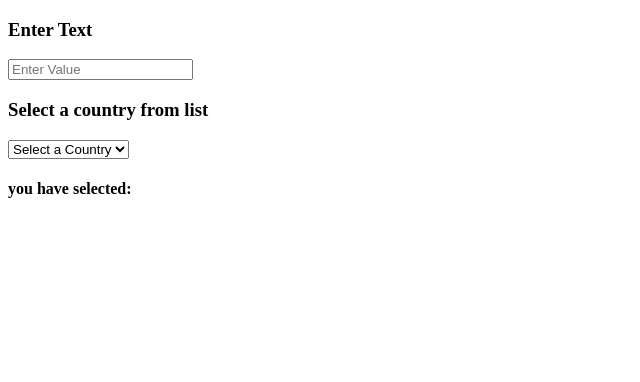
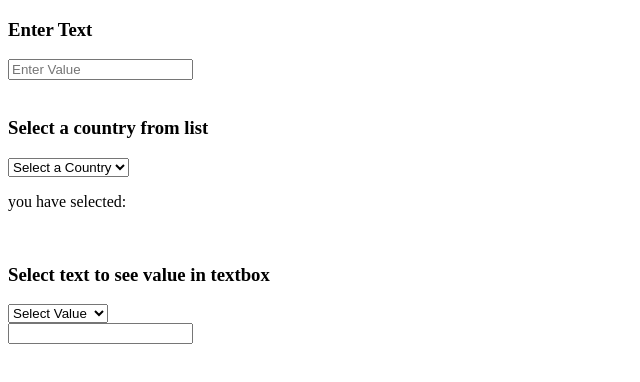
Before and after one commit to NarasimhaReddyY/react-training, a React app: page / in a window 1280 px wide. Shown: the top 382 px of the page, without its empty margins (0-640 px from the left). Built offline with nearby package versions, Linux system fonts and the light colour scheme.

Commit message:
Example#3 - Display selected value in text box * Created separate classes for select and text boxes instead of editing existing examples. * Using same view to display output. * TODO: Add router for each example

```diff
--- a/src/App.jsx
+++ b/src/App.jsx
@@ -1,14 +1,18 @@
 import React, {Component} from 'react';
 import Textbox from './Textbox.jsx';
 import Selectbox from './Selectbox.jsx'
+import Form from './Form.jsx'
 
 class App extends Component {
   render() {
     return (
       <div>
       	<Textbox />
+        <br/>
       	<Selectbox />
-  	  </div>
+        <br/>
+        <Form />
+      </div>
     );
   }
 }
--- /dev/null
+++ b/src/Form.jsx
@@ -0,0 +1,30 @@
+import React, {Component} from 'react';
+import SelectboxOne from './SelectboxOne.jsx';
+import TextboxOne from './TextboxOne.jsx'
+
+class Form extends Component {
+  constructor(props) {
+  	super(props);
+  	this.state = {
+  		value: ''
+  	}
+
+  	this.handleChange = this.handleChange.bind(this);
+  }
+
+  handleChange (event) {
+  	this.setState({value: event.target.value})
+  }
+
+  render() {
+  	return (
+  	  <div>
+  	  	<h3>Select text to see value in textbox</h3>
+	    <SelectboxOne value={this.state.value} onValueChange={this.handleChange}/>
+  	    <TextboxOne value={this.state.value}/>
+	  </div>
+	)
+  }
+}
+
+export default Form;
--- a/src/Selectbox.jsx
+++ b/src/Selectbox.jsx
@@ -34,7 +34,7 @@ class Selectbox extends Component {
  	        <option value="Chaina">Chaina</option>
  	      </select>
 
-	      <h4> you have selected: {this.state.value} </h4>
+	      <p> you have selected: {this.state.value} </p>
 	    </div>
 	  )
 	}
--- /dev/null
+++ b/src/SelectboxOne.jsx
@@ -0,0 +1,20 @@
+import React, {Component} from 'react';
+
+class SelectboxOne extends Component {
+  constructor (props) {
+  	super(props);
+  }
+
+  render(){
+  	return (
+  	  <select value={this.props.value} onChange={this.props.onValueChange}>
+  	    <option value=""> Select Value </option>
+  	  	<option value="Option1"> Option One </option>
+  	    <option value="Option2"> Option Two </option>
+  	    <option value="Option3"> Option Three </option>
+  	  </select>
+	)
+  }
+}
+
+export default SelectboxOne;
--- /dev/null
+++ b/src/TextboxOne.jsx
@@ -0,0 +1,17 @@
+import React, {Component} from 'react';
+
+class TextboxOne extends Component {
+	constructor (props) {
+  	  super(props);
+    }
+
+	render () {
+	  return (
+	  	<div>
+	  		<input type="text" value={this.props.value}/>
+  		</div>
+	  )
+	}
+}
+
+export default TextboxOne;
```
